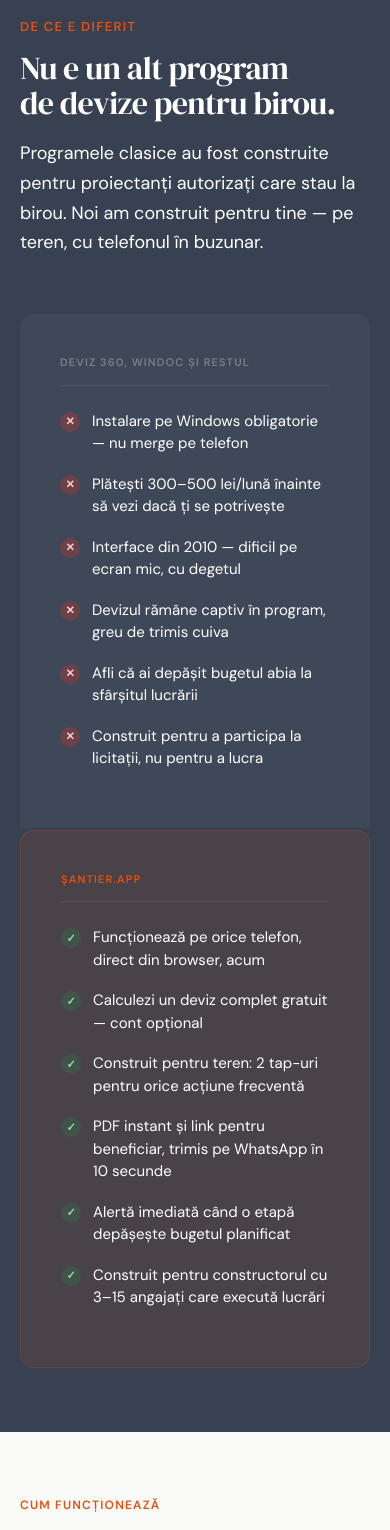
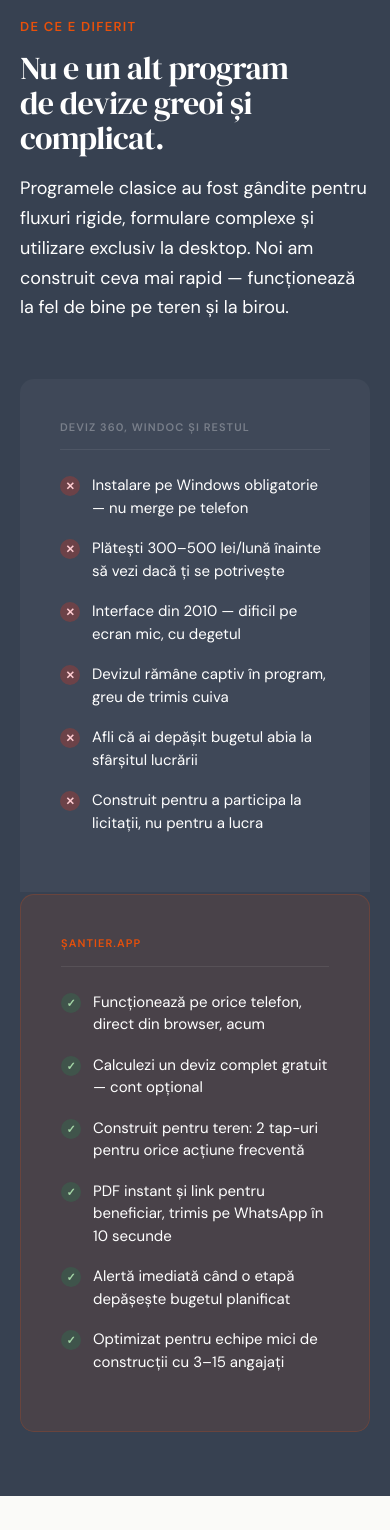
Before and after one commit to automatorro/Building-Calculator, a Next.js app: page / in a window 390 px wide. Shown: the part 1820-3350 px from the top of the page. Built offline with nearby package versions, Linux system fonts and the light colour scheme; no server answers.

Commit message:
copy: înlocuire text agresiv anti-birou cu mesaj inclusiv
Footer și landing page: eliminat tonul care lovea în oamenii de birou,
păstrat mesajul pozitiv (rapid, mobil-first, pentru echipe mici).

https://claude.ai/code/session_019w2jrFSXmGv1Yc7ZNSqrac

```diff
--- a/app/page.tsx
+++ b/app/page.tsx
@@ -285,12 +285,13 @@ export default function HomePage() {
             color:'#E8500A', marginBottom:14 }}>De ce e diferit</p>
           <h2 className="section-title" style={{ fontFamily:serif, fontSize:44, lineHeight:1.1,
             letterSpacing:'-.02em', color:'#FFFFFF', marginBottom:18 }}>
-            Nu e un alt program<br />de devize pentru birou.
+            Nu e un alt program<br />de devize greoi și complicat.
           </h2>
           <p style={{ fontSize:18, color:'#FFFFFF', lineHeight:1.65,
             maxWidth:520, fontWeight:400 }}>
-            Programele clasice au fost construite pentru proiectanți autorizați care stau la birou.
-            Noi am construit pentru tine — pe teren, cu telefonul în buzunar.
+            Programele clasice au fost gândite pentru fluxuri rigide, formulare complexe și
+            utilizare exclusiv la desktop. Noi am construit ceva mai rapid — funcționează
+            la fel de bine pe teren și la birou.
           </p>
 
           <div className="contrast-grid reveal" style={{
@@ -336,7 +337,7 @@ export default function HomePage() {
                 'Construit pentru teren: 2 tap-uri pentru orice acțiune frecventă',
                 'PDF instant și link pentru beneficiar, trimis pe WhatsApp în 10 secunde',
                 'Alertă imediată când o etapă depășește bugetul planificat',
-                'Construit pentru constructorul cu 3–15 angajați care execută lucrări',
+                'Optimizat pentru echipe mici de construcții cu 3–15 angajați',
               ].map(item => (
                 <div key={item} style={{ display:'flex', alignItems:'flex-start', gap:12,
                   marginBottom:18, fontSize:15, color:'#FFFFFF', lineHeight:1.5 }}>
--- a/components/Footer.tsx
+++ b/components/Footer.tsx
@@ -53,8 +53,8 @@ export default function Footer({ variant = 'public' }: { variant?: 'public' | 'd
           </div>
           <p style={{ fontSize:15, color: variant === 'dashboard' ? '#6B6860' : '#FFFFFF', lineHeight:1.65,
             marginTop:16, fontWeight:400, maxWidth:280 }}>
-            Devize de construcții pentru oamenii care execută lucrări,
-            nu pentru cei care stau la birou.
+            Software de devize gândit pentru echipele care construiesc —
+            pe teren sau la birou.
           </p>
         </div>
         {[
```
